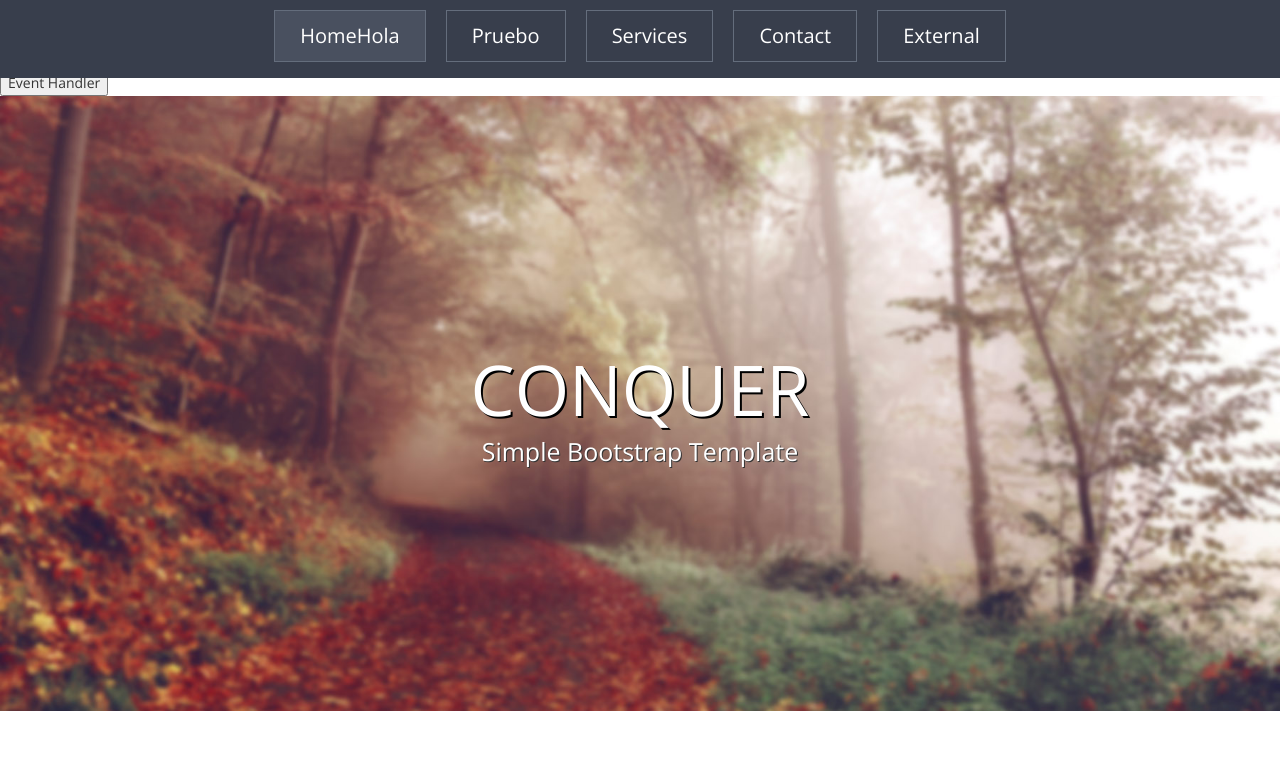
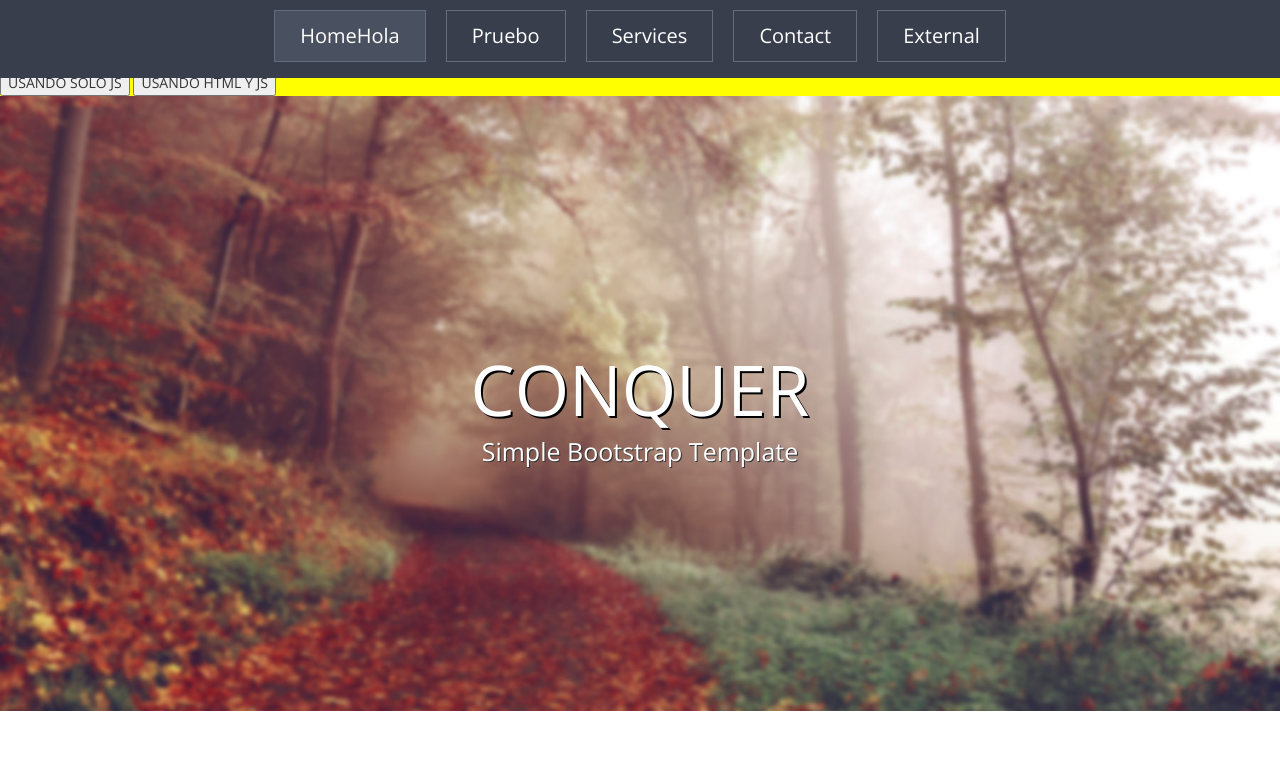
Before and after one commit to edufedes/web-template, a plain HTML site: page index.html in a window 1280 px wide. Shown: the top 777 px of the page. Drawn offline with nearby package versions, Linux system fonts and the light colour scheme.

Commit message:
codigo JS solo en archivo .js

```diff
--- a/css/style.css
+++ b/css/style.css
@@ -63,6 +63,9 @@ header {
   /*margin-bottom: 60px;*/
   /*background-attachment: fixed;*/
   /*background-size: 100% 100%;*/
+}
+div.eventHandler{
+  background-color: yellow;
 }
 ul#menu {
 background: #40475A none repeat scroll 0 0;
--- a/index.html
+++ b/index.html
@@ -10,10 +10,13 @@
 	<link rel="stylesheet" href="css/style.css">
 </head>
 <body>
-     <!-- Ejercicio de Event Handler -->
+	<!-- Ejercicio de Event Handler -->
+	<div class="eventHandler">
 	<h1> EJEMPLO BOTON EVENT HANDLER </h1>
-	<button = onclick="func()"> Event Handler </button>
-	 <!-- Ejercicio de Event Handler -->
+	<button id="btntest">USANDO SOLO JS</button> <!-- codigo solo en JS-->
+	<button = onclick="func()"> USANDO HTML Y JS </button> <!-- codigo en html y JS-->
+	</div>
+<!-- Ejercicio de Event Handler -->
 
 	<nav class="navbar navbar-inverse navbar-fixed-top">
 		<div class="container">
--- a/js/main.js
+++ b/js/main.js
@@ -1,3 +1,5 @@
 function func(){
     alert("probando event handler");
 }
+
+document.getElementById("btntest").onclick = func;
```
